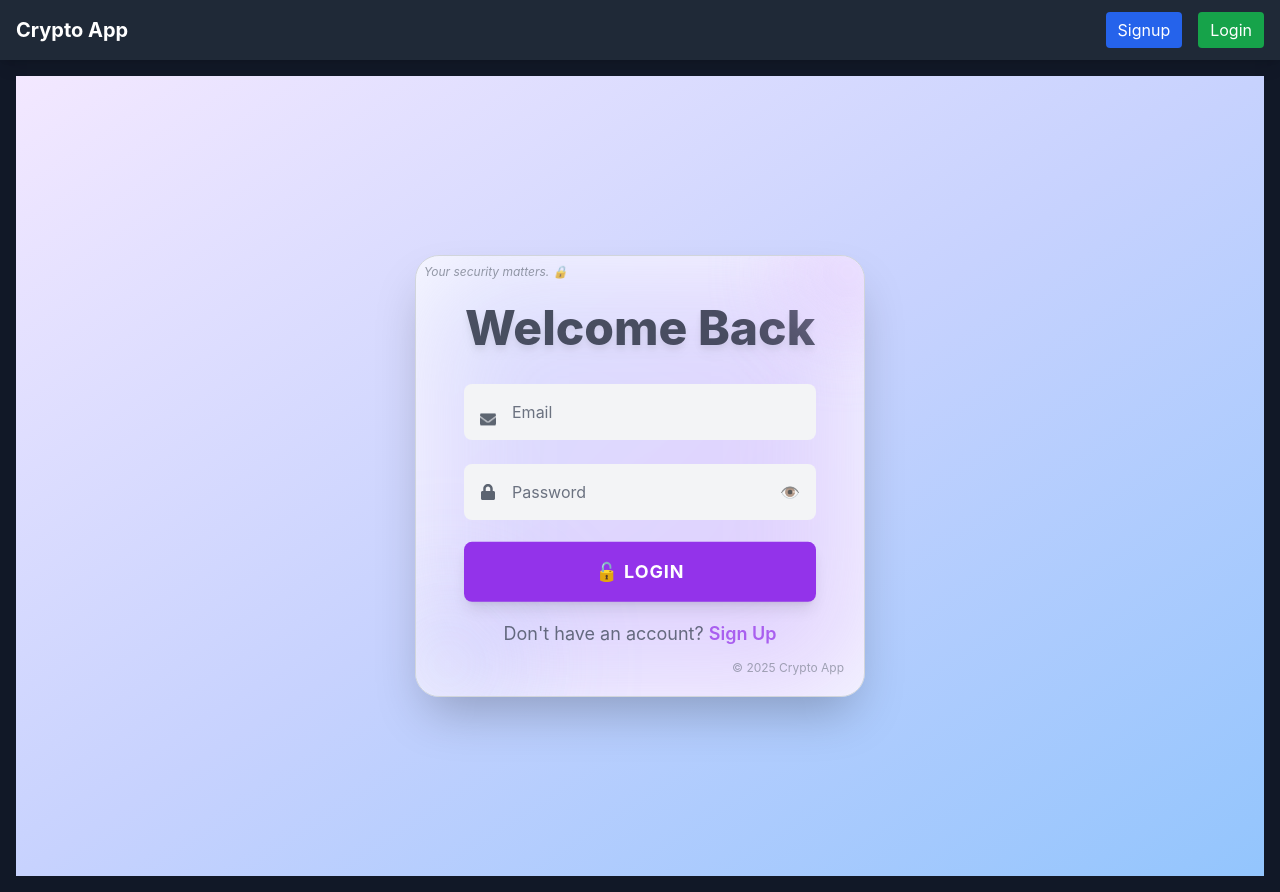
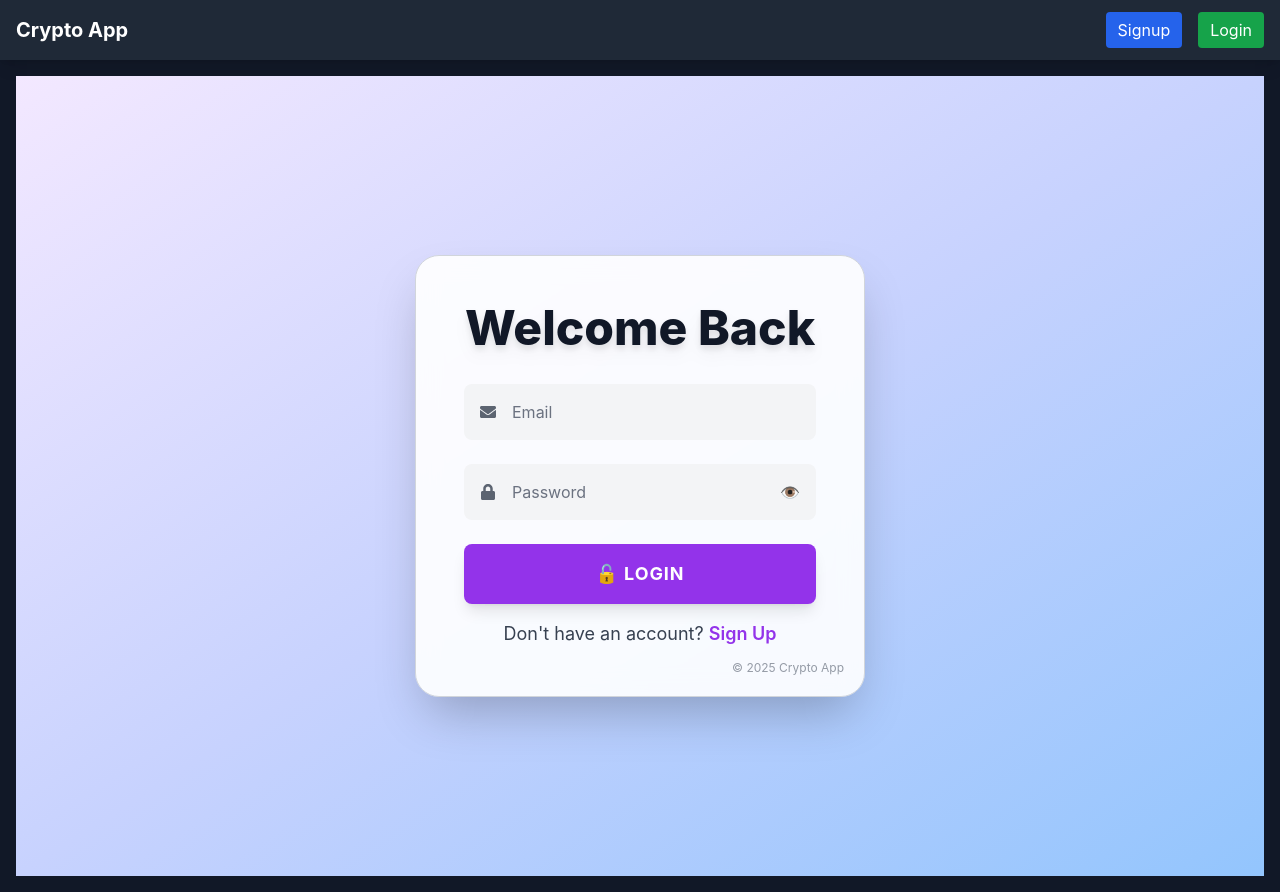
Before and after one commit to sooryanathg/Crypto, a React (Create React App) app in the folder crypto-frontend/: page /login in a window 1280 px wide. Built offline with nearby package versions, Linux system fonts and the light colour scheme.

Commit message:
disaster

```diff
--- a/crypto-frontend/src/Dashboard.js
+++ b/crypto-frontend/src/Dashboard.js
@@ -17,6 +17,8 @@ const Dashboard = () => {
 
   // Redirect if no userId is found.
 useEffect(() => {
+  console.log("Fetching user details...");
+
   if (!userId) {
     navigate("/login");
     return;
@@ -51,11 +53,8 @@ const Dashboard = () => {
   };
 
   fetchUserDetails();
+}, [userId, navigate]);
 
-    return () => {
-      fetchCalled.current = false;
-    };
-  }, [userId, navigate]);
 
   const handleLogout = () => {
     // Set a flag to suppress exit animation during logout.
--- a/crypto-frontend/src/Login.js
+++ b/crypto-frontend/src/Login.js
@@ -1,4 +1,4 @@
-import { useState, useEffect, useRef } from "react";
+import { useState, useEffect } from "react";
 import axios from "axios";
 import { useNavigate } from "react-router-dom";
 import { motion } from "framer-motion";
@@ -11,7 +11,17 @@ const Login = ({ setIsAuthenticated }) => {
   const [loading, setLoading] = useState(false);
   const [showPassword, setShowPassword] = useState(false);
   const [showConfetti, setShowConfetti] = useState(false);
+  const [windowSize, setWindowSize] = useState({ width: 0, height: 0 });
+
   const navigate = useNavigate();
+
+  // Update window size for Confetti
+  useEffect(() => {
+    setWindowSize({ width: window.innerWidth, height: window.innerHeight });
+    const handleResize = () => setWindowSize({ width: window.innerWidth, height: window.innerHeight });
+    window.addEventListener("resize", handleResize);
+    return () => window.removeEventListener("resize", handleResize);
+  }, []);
 
   useEffect(() => {
     document.title = "Login - Crypto App";
@@ -49,76 +59,81 @@ const Login = ({ setIsAuthenticated }) => {
 
   return (
     <div className="flex items-center justify-center min-h-screen bg-gradient-to-br from-purple-100 via-indigo-200 to-blue-300 overflow-hidden relative">
-      {showConfetti && <Confetti width={window.innerWidth} height={window.innerHeight} />}
+      {showConfetti && <Confetti width={windowSize.width} height={windowSize.height} />}
+
       <motion.div
         initial={{ opacity: 0, scale: 0.8 }}
         animate={{ opacity: 1, scale: 1 }}
         transition={{ duration: 0.7, ease: "easeInOut" }}
         className="relative bg-opacity-90 bg-white p-12 rounded-3xl shadow-2xl w-[450px] border border-gray-300 backdrop-blur-md overflow-hidden"
       >
-        <div className="absolute inset-0 bg-gradient-to-br from-indigo-300 to-purple-400 opacity-25 blur-3xl animate-pulse"></div>
-        <h2 className="text-5xl font-extrabold text-gray-900 text-center drop-shadow-lg mb-8 animate-pulse">Welcome Back</h2>
+        <h2 className="text-5xl font-extrabold text-gray-900 text-center drop-shadow-lg mb-8">
+          Welcome Back
+        </h2>
 
         <form onSubmit={handleSubmit} className="relative z-10 space-y-6">
-          <motion.div className="relative" whileFocus={{ scale: 1.05 }}>
-            <FaEnvelope className="absolute left-4 top-1/2 transform -translate-y-1/2 text-gray-700 opacity-80 animate-bounce" />
-            <input
+          <div className="relative">
+            <FaEnvelope className="absolute left-4 top-1/2 transform -translate-y-1/2 text-gray-700 opacity-80" />
+            <motion.input
               type="email"
               name="email"
               placeholder="Email"
-              className="w-full p-4 pl-12 rounded-lg bg-gray-100 text-gray-800 placeholder-gray-500 focus:outline-none focus:ring-4 focus:ring-purple-500 transition-all animate-glow"
+              className="w-full p-4 pl-12 rounded-lg bg-gray-100 text-gray-800 placeholder-gray-500 focus:outline-none focus:ring-4 focus:ring-purple-500 transition-all"
               onChange={handleChange}
               required
+              whileFocus={{ scale: 1.05 }}
             />
-          </motion.div>
+          </div>
+
           <div className="relative">
-            <motion.div className="relative" whileFocus={{ scale: 1.05 }}>
-              <FaLock className="absolute left-4 top-1/2 transform -translate-y-1/2 text-gray-700 opacity-80 animate-spin-slow" />
-              <input
+            <FaLock className="absolute left-4 top-1/2 transform -translate-y-1/2 text-gray-700 opacity-80" />
+            <motion.input
               type={showPassword ? "text" : "password"}
               name="password"
               placeholder="Password"
-                className="w-full p-4 pl-12 rounded-lg bg-gray-100 text-gray-800 placeholder-gray-500 focus:outline-none focus:ring-4 focus:ring-purple-500 transition-all animate-glow"
+              className="w-full p-4 pl-12 rounded-lg bg-gray-100 text-gray-800 placeholder-gray-500 focus:outline-none focus:ring-4 focus:ring-purple-500 transition-all"
               onChange={handleChange}
               required
+              whileFocus={{ scale: 1.05 }}
             />
             <button
               type="button"
-                className="absolute inset-y-0 right-4 flex items-center text-gray-500 hover:text-gray-800 animate-pulse"
+              className="absolute inset-y-0 right-4 flex items-center text-gray-500 hover:text-gray-800"
               onClick={() => setShowPassword(!showPassword)}
             >
               {showPassword ? "🙈" : "👁️"}
             </button>
-            </motion.div>
           </div>
+
           <motion.button
             whileHover={{ scale: 1.05, backgroundColor: "#9333ea" }}
             whileTap={{ scale: 0.95 }}
             type="submit"
-            className="w-full bg-purple-600 hover:bg-purple-700 text-white font-bold py-4 rounded-lg flex justify-center items-center shadow-lg transition-all text-lg tracking-wider uppercase animate-bounce"
+            className="w-full bg-purple-600 hover:bg-purple-700 text-white font-bold py-4 rounded-lg flex justify-center items-center shadow-lg transition-all text-lg tracking-wider uppercase"
             disabled={loading}
           >
             {loading ? "🔄 Logging in..." : "🔓 Login"}
           </motion.button>
         </form>
 
-        {message && <motion.p
+        {message && (
+          <motion.p
             initial={{ opacity: 0 }}
             animate={{ opacity: 1 }}
-          className="text-center mt-4 text-purple-700 text-lg font-medium animate-glow"
-        >{message}</motion.p>}
+            className="text-center mt-4 text-purple-700 text-lg font-medium"
+          >
+            {message}
+          </motion.p>
+        )}
 
-        <p className="text-gray-700 mt-4 text-center relative z-10 text-lg animate-pulse">
+        <p className="text-gray-700 mt-4 text-center text-lg">
           Don't have an account? {" "}
           <a href="/signup" className="text-purple-600 hover:underline font-semibold">
             Sign Up
           </a>
         </p>
 
-        <div className="absolute -top-12 -right-12 w-32 h-32 bg-purple-300 opacity-40 rounded-full blur-2xl animate-float"></div>
-        <div className="absolute -bottom-12 -left-12 w-40 h-40 bg-indigo-300 opacity-30 rounded-full blur-3xl animate-float"></div>
-        <div className="absolute bottom-5 right-5 text-xs text-gray-500 opacity-70 animate-pulse">© 2025 Crypto App</div>
-        <div className="absolute top-2 left-2 text-xs text-gray-500 opacity-70 italic animate-spin-slow">Your security matters. 🔒</div>
+        <div className="absolute bottom-5 right-5 text-xs text-gray-500 opacity-70">© 2025 Crypto App</div>
       </motion.div>
     </div>
   );
```
Also changed, not shown: 1 other file (tests, documents, lock files or other folders). Lines whose indentation alone changed are shown as unchanged.
